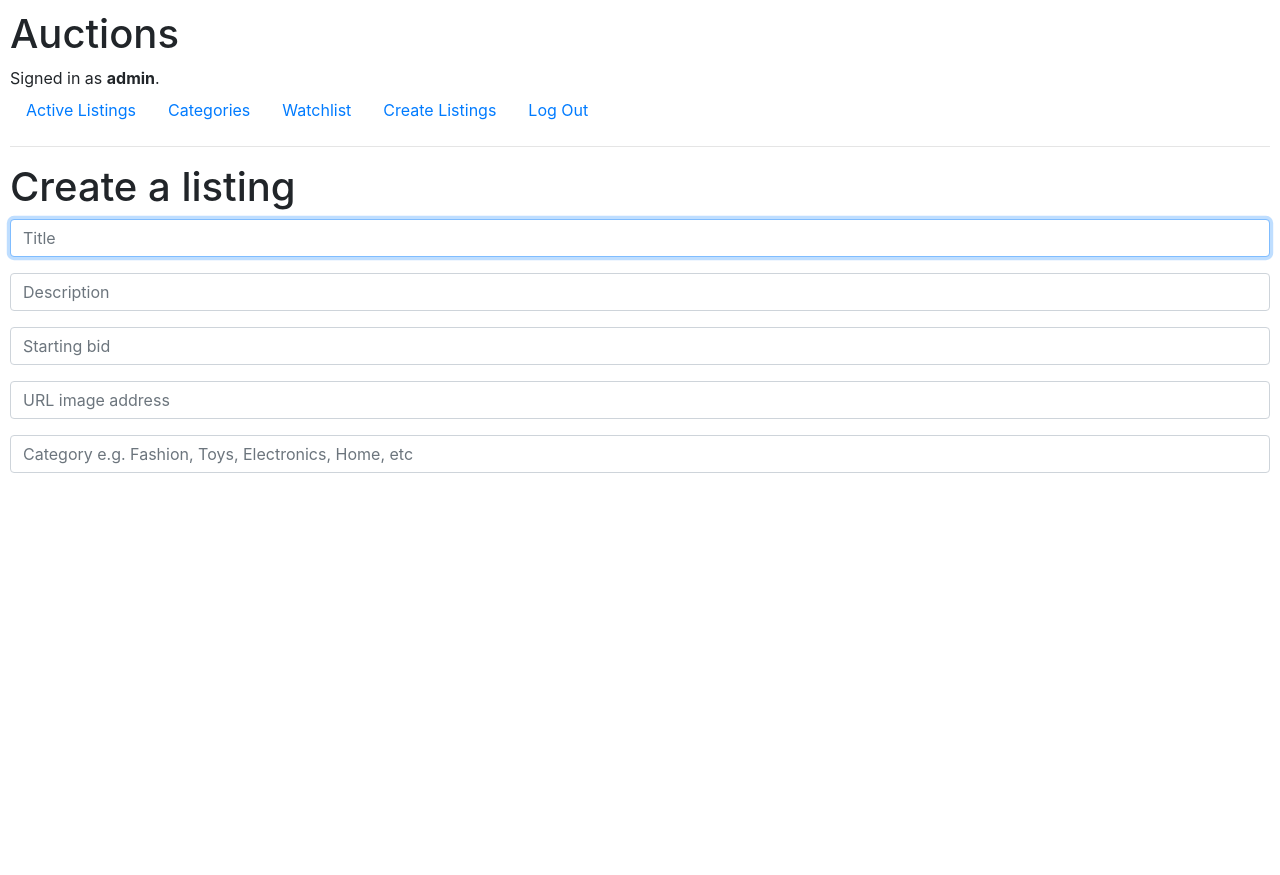
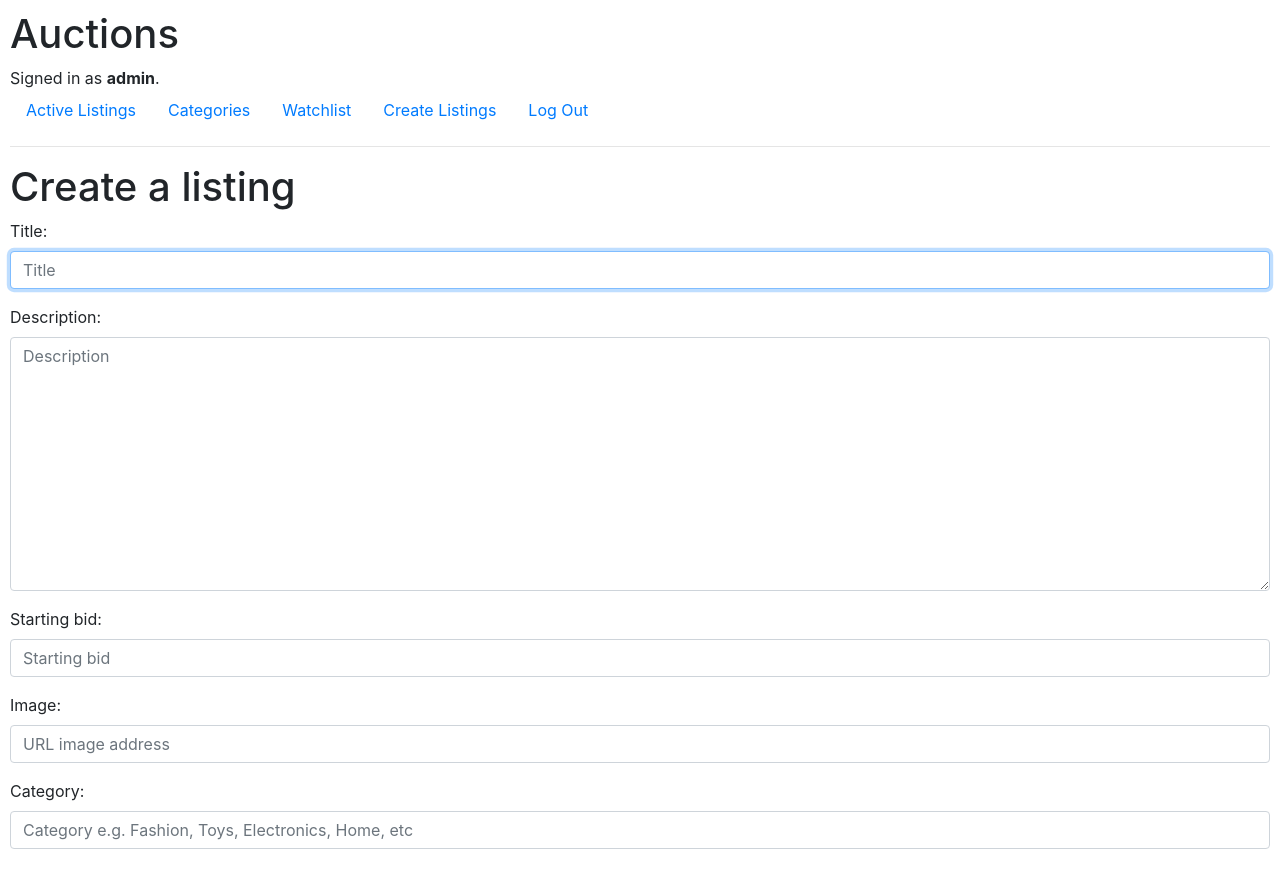
Before and after one commit to lamld203844/eBay-like, a Django app: page /create_listings in a window 1280 px wide. Before the commit the page ends 473 px from the top, so only its background shows below. Run offline with Django 3.2, Linux system fonts and the light colour scheme; a user stored in the database is signed in; some libraries are stand-ins or nearby versions.

Commit message:
Add created listings form for displaying in html

```diff
--- a/auctions/templates/auctions/create_listing.html
+++ b/auctions/templates/auctions/create_listing.html
@@ -4,24 +4,6 @@
     <h1>Create a listing</h1>
     <form action="" method="post">
         {% csrf_token %}
-            <div class="form-group">
-                <input class="form-control" autofocus type="text" name="title" placeholder="Title">
-            </div>
-
-            <div class="form-group">
-                <input class="form-control" autofocus type="text" name="description" placeholder="Description">
-            </div>
-
-            <div class="form-group">
-                <input class="form-control" autofocus type="number" name="starting_bid" placeholder="Starting bid">
-            </div>
-
-            <div class="form-group">
-                <input class="form-control" autofocus type="text" name="image" placeholder="URL image address">
-            </div>
-
-            <div class="form-group">
-                <input class="form-control" autofocus type="text" name="category" placeholder="Category e.g. Fashion, Toys, Electronics, Home, etc">
-            </div>
+        {{ form }}
     </form>
 {% endblock %}
--- a/auctions/views.py
+++ b/auctions/views.py
@@ -4,8 +4,39 @@ from django.db import IntegrityError
 from django.http import HttpResponseRedirect
 from django.shortcuts import render
 from django.urls import reverse
+from django import forms
 
 from .models import User, auction_listing
+
+class creating_form(forms.Form):
+    title = forms.CharField(max_length=64,
+                            widget=forms.TextInput(attrs={
+                                'class':"form-group form-control",
+                                'autofocus': True,
+                                'placeholder': "Title"
+                            }))
+
+    description = forms.CharField(max_length=128,
+                                widget=forms.Textarea(attrs={
+                                    'class': 'form-group form-control',
+                                    'placeholder': 'Description',
+                                }))
+
+    starting_bid = forms.DecimalField(widget=forms.NumberInput(attrs = {
+                                        'step': '0.01',
+                                        'class': 'form-group form-control',
+                                        'placeholder': 'Starting bid',
+                                    }))
+
+    image = forms.CharField(max_length=128, required = False, widget=forms.TextInput(attrs={
+                                'class': 'form-group form-control',
+                                'placeholder': 'URL image address',
+                            }))
+
+    category = forms.CharField(max_length=32, widget=forms.TextInput(attrs={
+                                'class': 'form-group form-control',
+                                'placeholder': 'Category e.g. Fashion, Toys, Electronics, Home, etc'
+                            }))
 
 
 def index(request):
@@ -70,12 +101,13 @@ def create_listings(request):
     if request.method == "POST":
         #Insert to model
 
-        #take data from form
+        # Take data from form
         title = request.POST["title"]
         description = request.POST["description"]
         starting_bid = request.POST["starting_bid"]
         image = request.POST["image"]
         category = request.POST["category"]
+
         # if (data is validated):
         a = auction_listing(
             title = title,
@@ -85,13 +117,14 @@ def create_listings(request):
             category = category
         )
         a.save()
+        # else:
 
-        #redirect to Active listing
+        # redirect to Active listing
         return HttpResponseRedirect(reverse("index")
             #context announce successful creating
             )
-        # else:
+    # else:
 
-
-
-    return render(request, "auctions/create_listing.html")
+    return render(request, "auctions/create_listing.html",{
+        'form': creating_form
+    })
```
Also changed, not shown: auctions/templates/auctions/index.html (+3 -8 lines), db.sqlite3.
